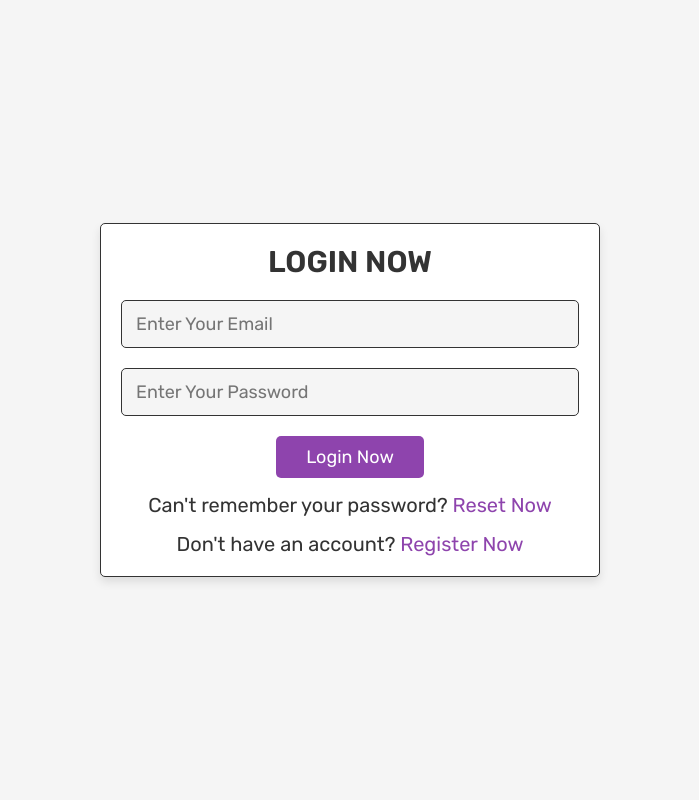
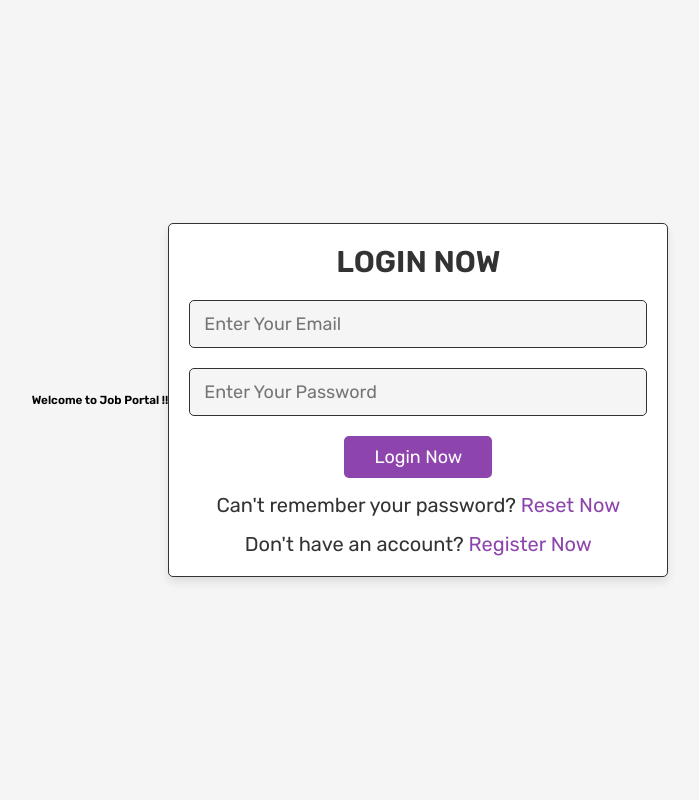
Before and after one commit to AymanMansur/CSE470-Job-listing-website, a PHP site: page /login.php in a window 1280 px wide. Shown: the whole page, without its empty margins (290-989 px from the left). Run offline with PHP 8.4, Linux system fonts and the light colour scheme.

Commit message:
Add files via upload

```diff
--- a/login.php
+++ b/login.php
@@ -109,10 +109,14 @@ if(isset($message)){
 }
 ?>
 
-<div class="form-container">
 
+
+<div class="form-container ">
+
+   <h3>Welcome to Job Portal !!</h3>
    <form action="" method="post">
-      <h3>login now</h3>
+
+      <h3>login now </h3>
       <input type="email" name="email" placeholder="Enter Your Email" required class="box">
       <input type="password" name="password" placeholder="Enter Your Password" required class="box">
       <input type="submit" name="submit" value="Login Now" class="btn">
```
